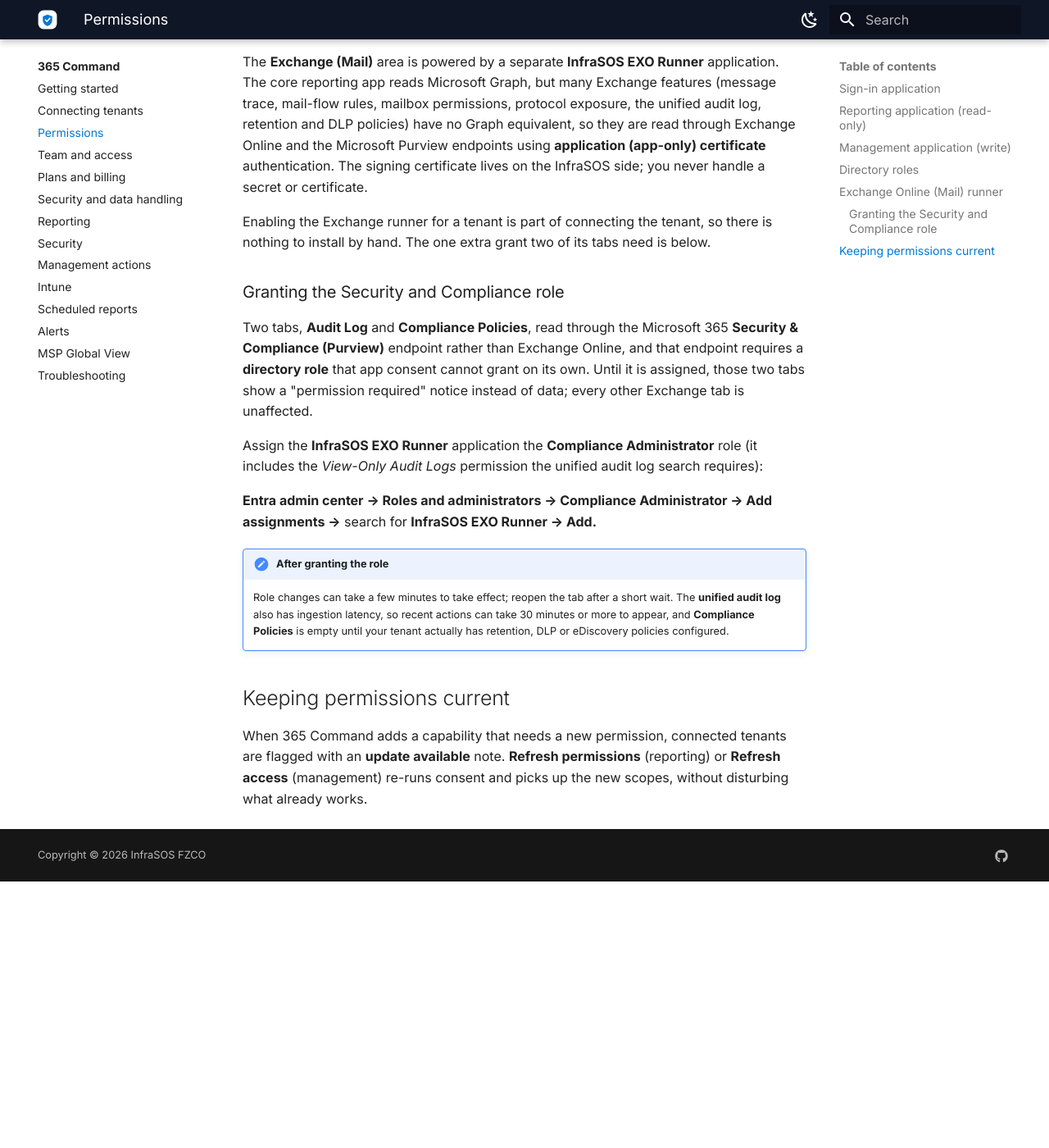
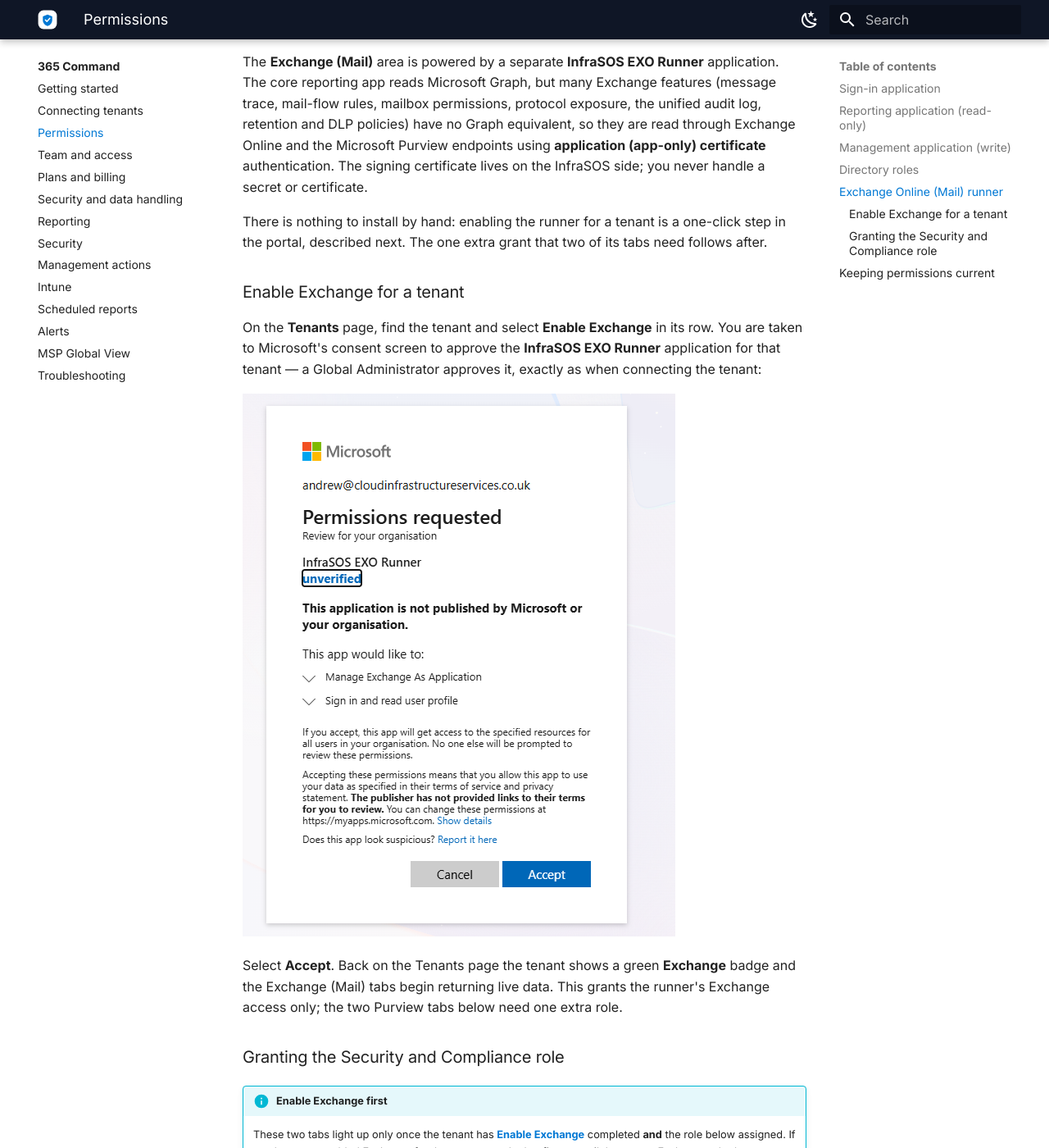
Before and after one commit to InfraSOS/infrasos-docs, an MkDocs documentation site: the page built from docs/365-command/permissions.md, in a window 1280 px wide and 1400 px high, scrolled down 4085 px. Shown: the whole window at 82% size. Built offline with MkDocs 1.6.1 and Material for MkDocs 9.7.7, drawn with Linux system fonts in a browser that asks for light colours; before the commit the page ends 5160 px from its top, so only the background shows below that; some of the changed text lies outside the part shown.

Commit message:
docs(365-command): add Enable Exchange step + screenshot to permissions
Document the one-click "Enable Exchange" tenant step (with the EXO Runner consent
screenshot) and make the Security & Compliance role section call it out as a
prerequisite, so the Audit Log / Compliance tabs setup is unambiguous.

Co-Authored-By: Claude Opus 4.8 <noreply@anthropic.com>

```diff
--- a/docs/365-command/permissions.md
+++ b/docs/365-command/permissions.md
@@ -118,10 +118,27 @@ Graph equivalent, so they are read through Exchange Online and the Microsoft Pur
 **application (app-only) certificate** authentication. The signing certificate lives on the InfraSOS
 side; you never handle a secret or certificate.
 
-Enabling the Exchange runner for a tenant is part of connecting the tenant, so there is nothing to
-install by hand. The one extra grant two of its tabs need is below.
+There is nothing to install by hand: enabling the runner for a tenant is a one-click step in the
+portal, described next. The one extra grant that two of its tabs need follows after.
+
+### Enable Exchange for a tenant
+
+On the **Tenants** page, find the tenant and select **Enable Exchange** in its row. You are taken to
+Microsoft's consent screen to approve the **InfraSOS EXO Runner** application for that tenant — a
+Global Administrator approves it, exactly as when connecting the tenant:
+
+![Approving the InfraSOS EXO Runner application for a tenant](../assets/screenshots/365-enable-exchange-consent.png)
+
+Select **Accept**. Back on the Tenants page the tenant shows a green **Exchange** badge and the
+Exchange (Mail) tabs begin returning live data. This grants the runner's Exchange access only; the two
+Purview tabs below need one extra role.
 
 ### Granting the Security and Compliance role
+
+!!! info "Enable Exchange first"
+    These two tabs light up only once the tenant has **[Enable Exchange](#enable-exchange-for-a-tenant)**
+    completed **and** the role below assigned. If you have not enabled Exchange for the tenant yet, do
+    that first — until then every Exchange tab, these two included, stays on sample data.
 
 Two tabs, **Audit Log** and **Compliance Policies**, read through the Microsoft 365 **Security &
 Compliance (Purview)** endpoint rather than Exchange Online, and that endpoint requires a **directory
```
Also changed, not shown: docs/assets/screenshots/365-enable-exchange-consent.png (added).
